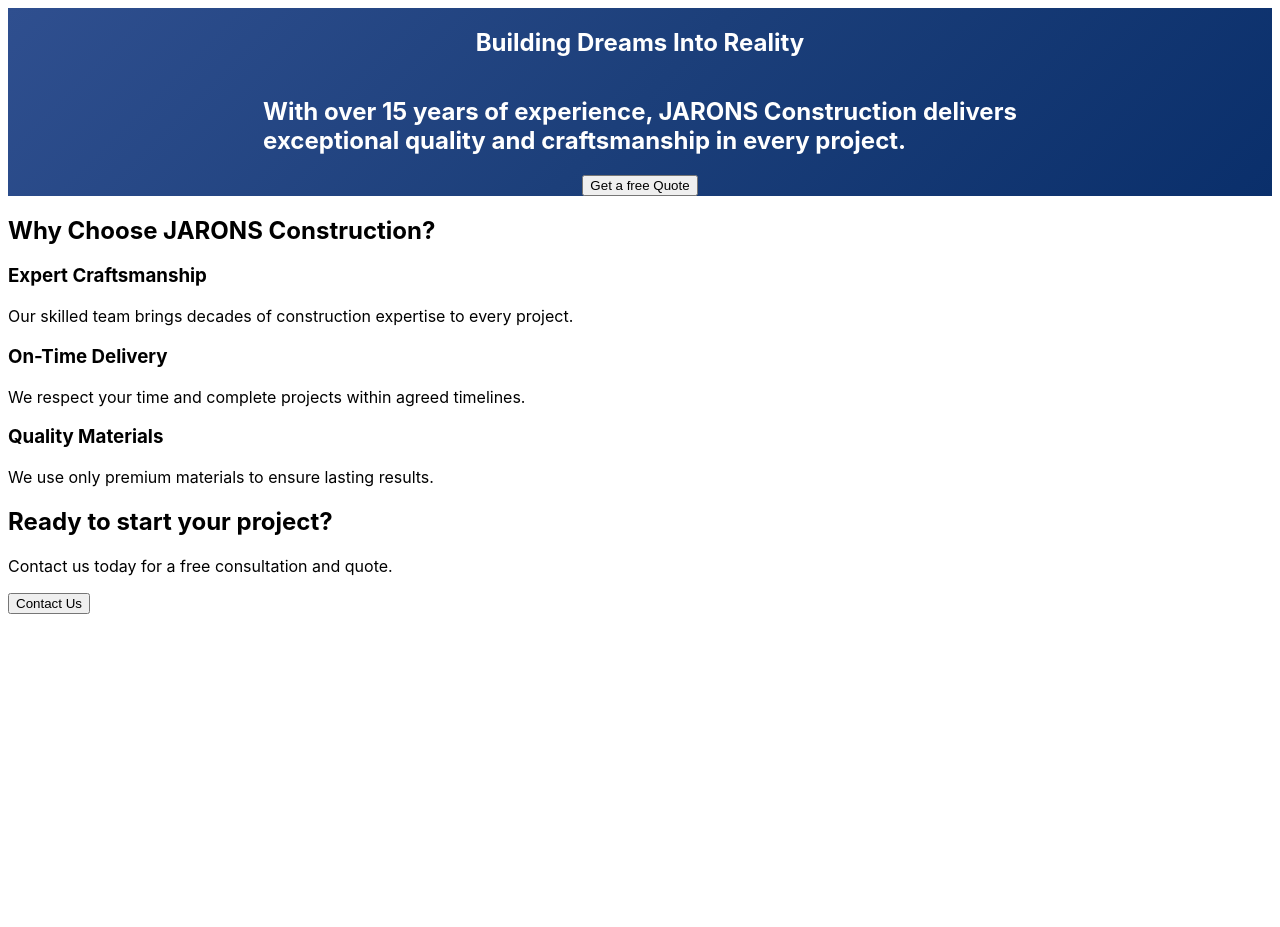
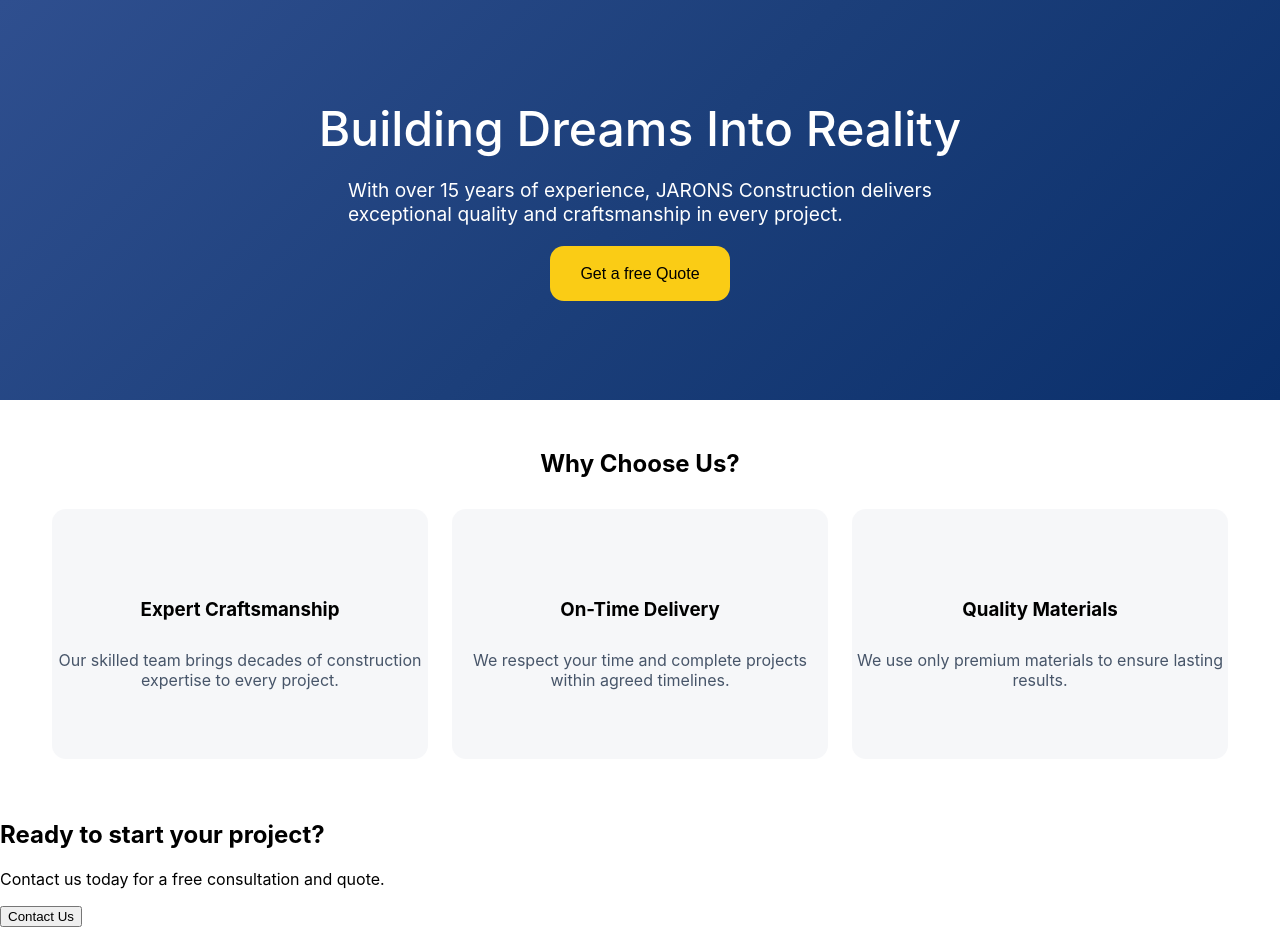
Before and after one commit to alexistorosina1/jarons-construction, a React (Vite) app: page / in a window 1280 px wide. Before the commit the page ends 800 px from the top, so only its background shows below. Built offline with nearby package versions, Linux system fonts and the light colour scheme.

Commit message:
section 2 css added

```diff
--- a/src/components/Homepage.css
+++ b/src/components/Homepage.css
@@ -5,6 +5,7 @@
   justify-content: center;
   background: linear-gradient(135deg, #2f4f8f 0%, #1c3f7a 50%, #0a2f6b 100%);
   color: white;
+  height: 400px;
 }
 
 .section-1-wrapper {
@@ -13,3 +14,74 @@
   align-items: center;
   justify-content: center;
 }
+
+.section-1-wrapper h1 {
+  font-size: clamp(2.4rem, 4vw, 3rem);
+  font-weight: 500;
+  max-width: 800px;
+  margin: 0 auto;
+}
+
+.section-1-wrapper p {
+  font-size: clamp(1.2rem, 2vw, 1rem);
+  max-width: 600px;
+  margin: 20px auto 0;
+}
+
+.section-1-wrapper button {
+  margin: 20px auto 0;
+  font-size: 1rem;
+  color: black;
+  background-color: #facc15;
+  border: none;
+  border-radius: 14px;
+  cursor: pointer;
+  transition: background-color 0.3s ease;
+  height: 55px;
+  width: 180px;
+}
+
+.section-1-wrapper button:hover {
+  background-color: #eab308;
+}
+
+.section-2-container {
+  display: flex;
+  flex-direction: column;
+  align-items: center;
+  justify-content: center;
+  height: 400px;
+}
+
+.card-wrapper {
+  display: flex;
+  flex-direction: row;
+  align-items: center;
+  justify-content: center;
+}
+
+.section-2-card {
+  display: flex;
+  flex-direction: column;
+  align-items: center;
+  justify-content: center;
+  width: 400px;
+  background-color: #edeff382;
+  border-radius: 14px;
+  height: 250px;
+  margin: 1%;
+}
+
+.section-2-card h2 {
+  font-size: 1.5rem;
+  font-weight: 500;
+  margin: 0;
+  text-align: center;
+}
+
+.section-2-card p {
+  font-size: 1rem;
+  margin: 10px 0 0;
+  text-align: center;
+  color: #475569;
+}
--- a/src/components/Homepage.jsx
+++ b/src/components/Homepage.jsx
@@ -1,22 +1,44 @@
 import "./Homepage.css";
+import HomepageData from "../data/homepage-data.js";
+
 export default function Homepage() {
   return (
     <>
       <section className="section-1-container">
         <div className="section-1-wrapper">
           <h1>Building Dreams Into Reality</h1>
-          <h2>
+          <p>
             With over 15 years of experience, JARONS Construction delivers
             <br /> exceptional quality and craftsmanship in every project.
-          </h2>
+          </p>
           <button>Get a free Quote</button>
         </div>
       </section>
 
+      <section className="section-2-container">
+        <h2>Why Choose Us?</h2>
+        <div className="card-wrapper">
+          {HomepageData.map((item) => (
+            <div key={item.id} className="section-2-card">
+              <h3>{item.title}</h3>
+              <p>{item.text}</p>
+            </div>
+          ))}
+        </div>
+        {/* <h2>Why Choose JARONS Construction?</h2> */}
+      </section>
+
       <section>
-        <h2>Why Choose JARONS Construction?</h2>
-        <div>
-          <h3>Expert Craftsmanship</h3>
+        <h2>Ready to start your project?</h2>
+        <p>Contact us today for a free consultation and quote.</p>
+        <button>Contact Us</button>
+      </section>
+    </>
+  );
+}
+
+{
+  /* <h3>Expert Craftsmanship</h3>
           <p>
             Our skilled team brings decades of construction expertise to every
             project.
@@ -32,15 +54,5 @@
 
         <div>
           <h3>Quality Materials</h3>
-          <p>We use only premium materials to ensure lasting results.</p>
-        </div>
-      </section>
-
-      <section>
-        <h2>Ready to start your project?</h2>
-        <p>Contact us today for a free consultation and quote.</p>
-        <button>Contact Us</button>
-      </section>
-    </>
-  );
+          <p>We use only premium materials to ensure lasting results.</p> */
 }
--- /dev/null
+++ b/src/data/homepage-data.js
@@ -0,0 +1,19 @@
+const homepageData = [
+  {
+    id: 1,
+    title: "Expert Craftsmanship",
+    text: "Our skilled team brings decades of construction expertise to every project.",
+  },
+  {
+    id: 2,
+    title: "On-Time Delivery",
+    text: "We respect your time and complete projects within agreed timelines.",
+  },
+  {
+    id: 3,
+    title: "Quality Materials",
+    text: "We use only premium materials to ensure lasting results.",
+  },
+];
+
+export default homepageData;
--- a/src/index.css
+++ b/src/index.css
@@ -1,3 +1,4 @@
 body {
   font-family: "Inter", sans-serif;
+  margin: 0;
 }
```
